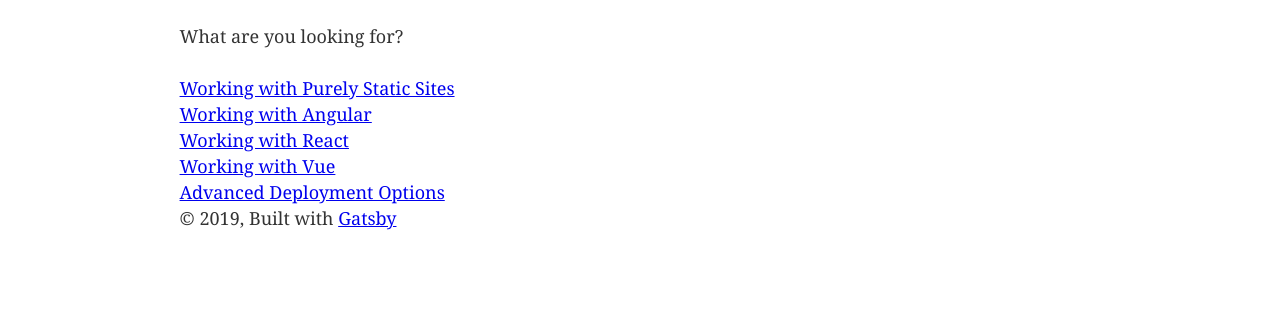
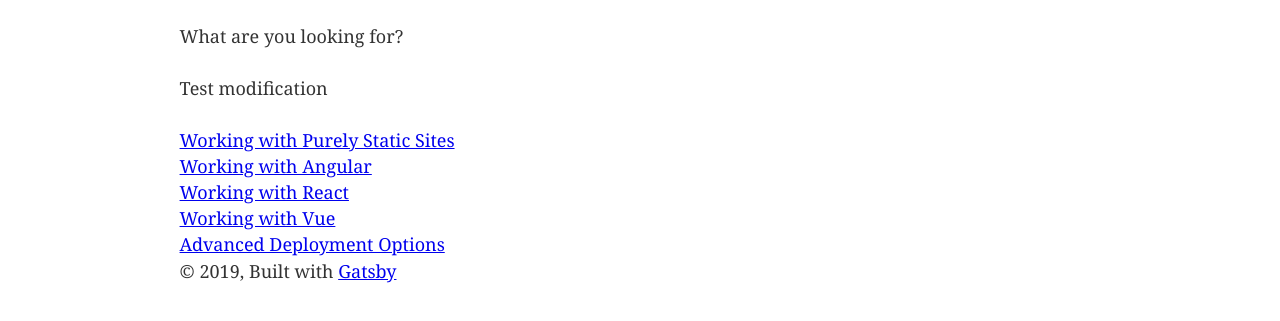
Before and after one commit to miwebst/staticsitesblog, a Gatsby site in the folder app/: page / in a window 1280 px wide. Shown: the part 223-544 px from the top of the page. Built offline with nearby package versions, Linux system fonts and the light colour scheme; Gatsby itself is replaced by a stand-in of ours.

Commit message:
test commit

```diff
--- a/app/src/pages/index.js
+++ b/app/src/pages/index.js
@@ -10,6 +10,7 @@ const IndexPage = () => (
     <h1>Welcome to the Blog!</h1>
     <p>This page is pretty meta...but you should try out static sites!</p>
     <p>What are you looking for?</p>
+    <p>Test modification</p>
     <div>
       <Link to="/static/">Working with Purely Static Sites</Link>
     </div>
```
